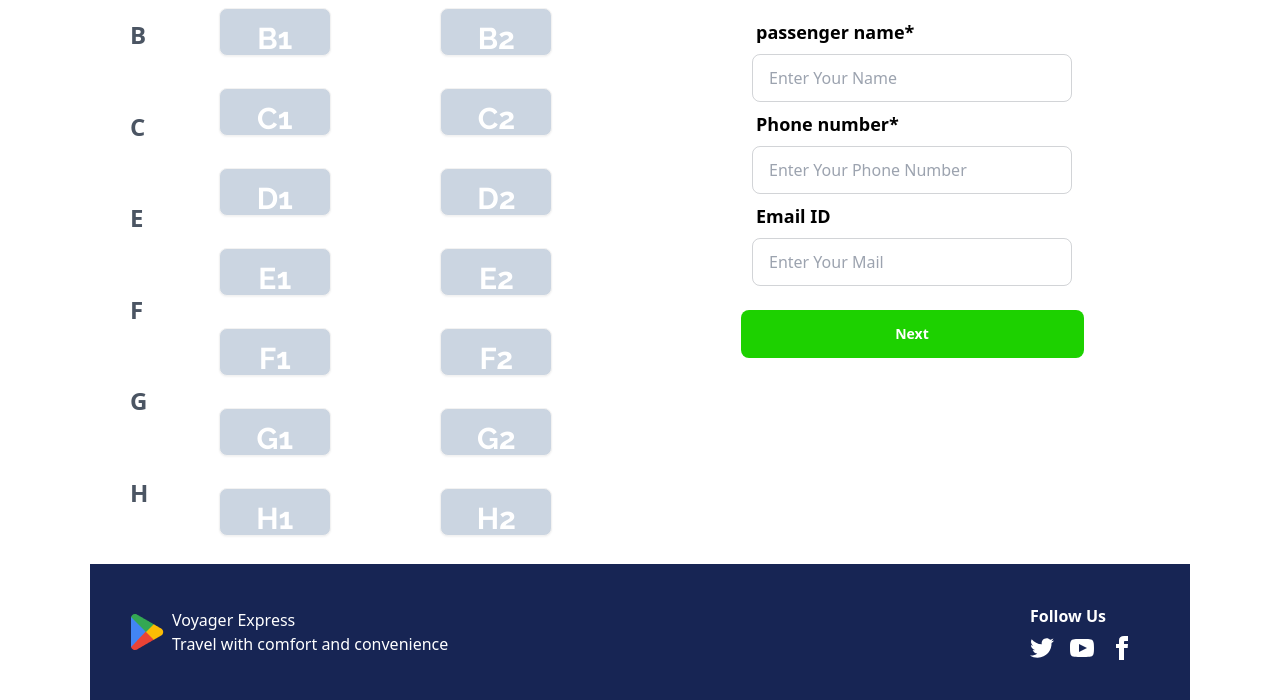
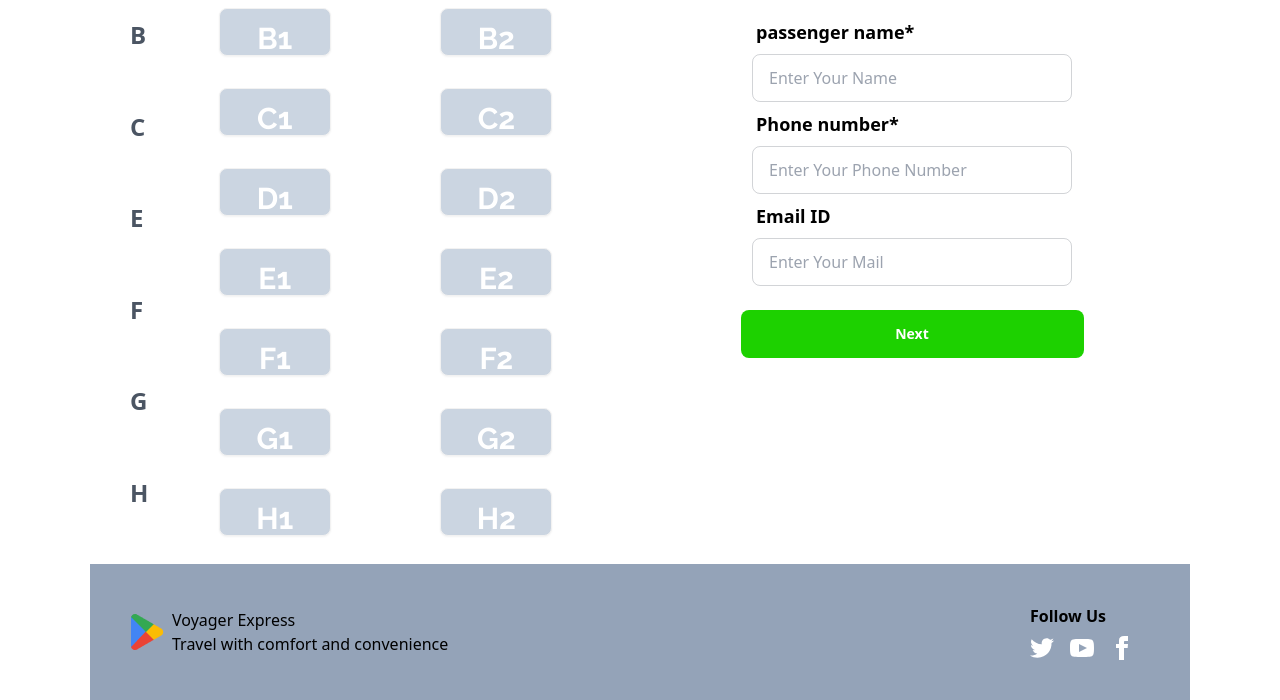
Before and after one commit to TasinEvan/bus-ticket, a plain HTML site: page index.html in a window 1280 px wide. Shown: the part 2307-3007 px from the top of the page. Drawn offline with nearby package versions, Linux system fonts and the light colour scheme.

Commit message:
footer addeddd

```diff
--- a/index.html
+++ b/index.html
@@ -418,7 +418,7 @@
 
 </body>
 <!-- footer section -->
-<footer class="p-10 bg-blue-950 text-white w-max-[100v] mx-auto mt-7">
+<footer class="p-10 bg-slate-400 text-black w-max-[100v] mx-auto mt-7">
     <div class="container mx-auto flex flex-wrap justify-between">
       <aside class="flex items-center">
         <img src="images/playstore.png" alt="">
```
